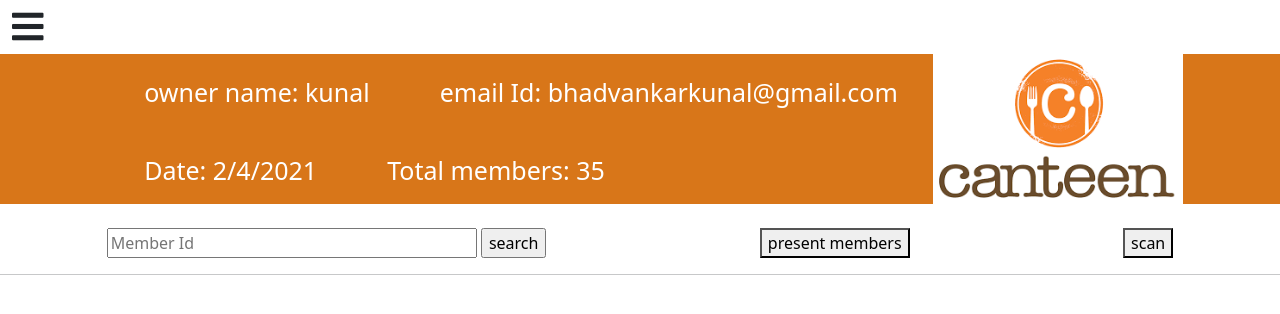
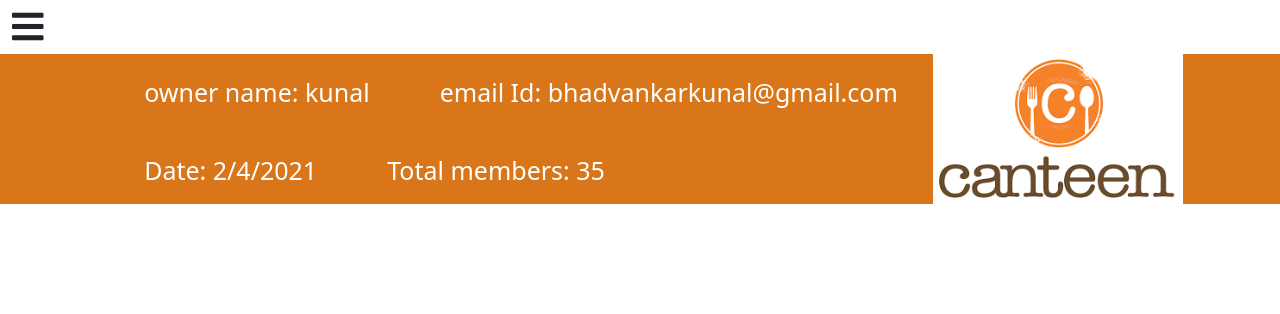
Before and after one commit to kunalbhadvankar/miniproject, a Django app: page /owner/main/ in a window 1280 px wide. Shown: the top 314 px of the page. Run offline with Django 3.2, Linux system fonts and the light colour scheme; a user stored in the database is signed in; some libraries are stand-ins or nearby versions.

Commit message:
remove searchbar div and move in main.html

```diff
--- a/owner/templates/owner/layout.html
+++ b/owner/templates/owner/layout.html
@@ -165,17 +165,7 @@
             </div>
           </div>
         </div>
-          <div class="searchbar">
-              <div class="field">
-                <form  action=" " method="get">
-                    <input class="inpt" name="MemberId" type="text" placeholder="Member Id">
-                    <input type="submit" name="search" value="search">
-                </form>
-                <button >present members</button>
-                <button>scan</button>
-              </div>
-            </div>
-            <hr width="100%" height="50px">
+
             {% block body %}
 
             {% endblock %}
```
